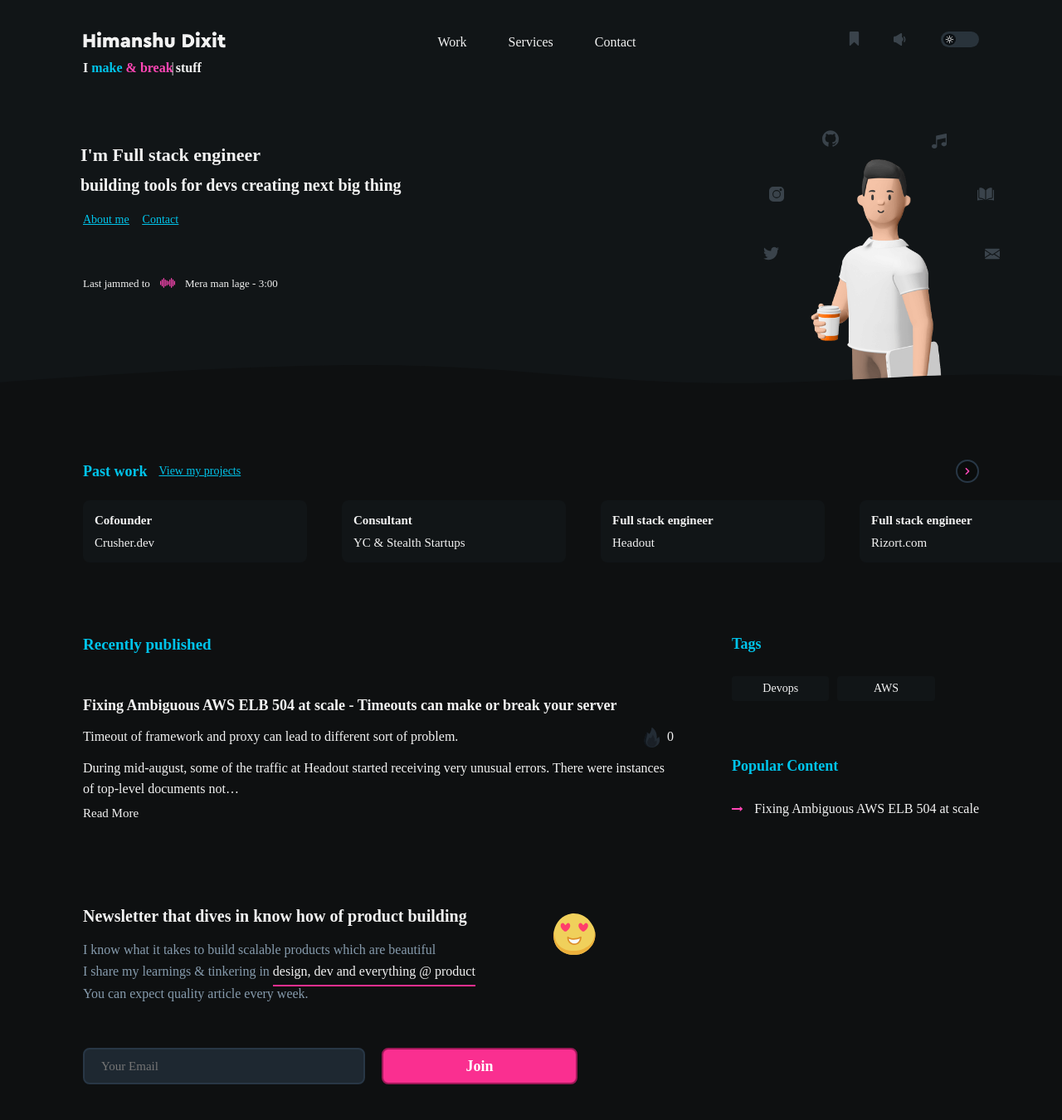
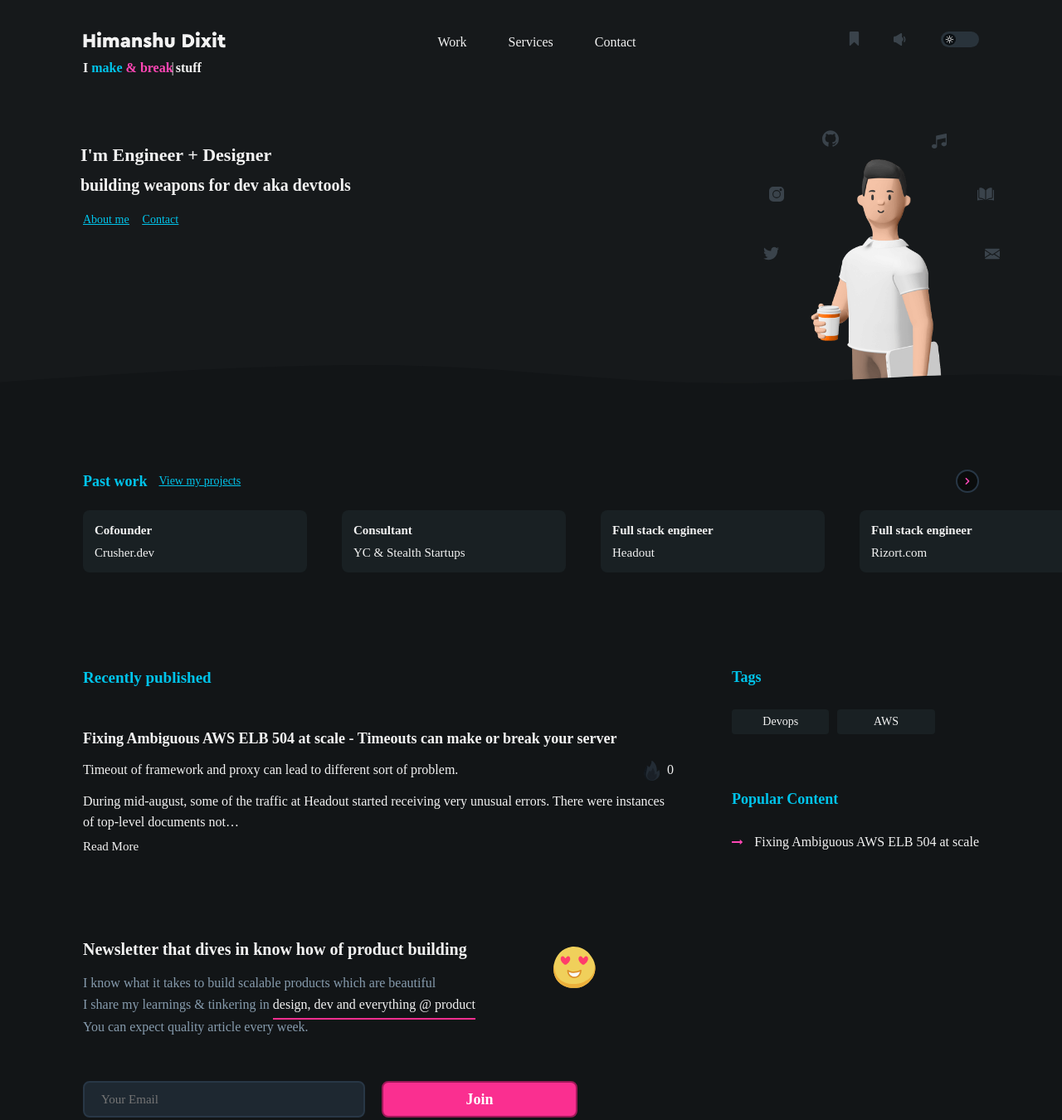
Before and after one commit to himanshu-dixit/personal-gatsby-website, a Gatsby site: page / in a window 1280 px wide. Shown: the top 1350 px of the page at 83% size. Built offline with nearby package versions, Linux system fonts and the light colour scheme; Gatsby itself is replaced by a stand-in of ours; no server answers; a web font is replaced by a local one.

Commit message:
Update styling

```diff
--- a/src/components/common/hero.tsx
+++ b/src/components/common/hero.tsx
@@ -23,22 +23,22 @@ export const Herocomponent = (): JSX.Element => {
 
         <div id={"hero-content"}>
           <div>
-            <h1 css={heroTagline}>I'm Full stack engineer</h1>
+            <h1 css={heroTagline}>I'm Engineer + Designer</h1>
             <h1 css={heroTaglineSecondary}>
-              building tools for devs creating next big thing
+              building weapons for dev aka devtools
             </h1>
             <div css={knowLink}>
               <Link to={"about_me"}>About me</Link>
               <a href={"mailto:hello@himanshud.com"}>Contact</a>
             </div>
           </div>
-          <div css={jammingText}>
+          {/* <div css={jammingText}>
             Last jammed to{" "}
             <div>
               <MusicSVG />
               <span>Mera man lage - 3:00</span>
             </div>
-          </div>
+          </div> */}
           <div css={personalStatusContainer}>
             <div id="twitter">
               <a href={SITE_CONFIG.socialMediaURLs.twitter} target="_blank">
--- a/src/constants/styling.ts
+++ b/src/constants/styling.ts
@@ -58,9 +58,9 @@ export enum GLOBAL_CSS_VAR_LIGHT {
 
 export enum GLOBAL_CSS_VAR_DARK {
   // Fundamental color
-  heroBackground = "#111517",
-  primaryBackground = "#0e1011",
-  tagsBackground = "#111517",
+  heroBackground = "#16191b",
+  primaryBackground = "#121517",
+  tagsBackground = "#192023",
   contrastColor = "#fff",
   primaryBlue = "#00C4EB",
   primaryPink = "#FF46B5",
--- a/src/pages/index.tsx
+++ b/src/pages/index.tsx
@@ -118,7 +118,7 @@ const MainContainer = ({ data }) => {
           <div
             css={{
               display: "flex",
-              marginTop: "84rem",
+              marginTop: "112rem",
               justifyContent: "space-between",
               flexWrap: "wrap",
             }}
@@ -338,7 +338,7 @@ const mainContainer = css`
   background: var(--primaryBackground);
   margin-top: -36rem;
   padding-bottom: 216rem;
-  padding-top: 84rem;
+  padding-top: 96rem;
   position: relative;
   color: var(--mainTextColor);
   flex-wrap: wrap;
```
